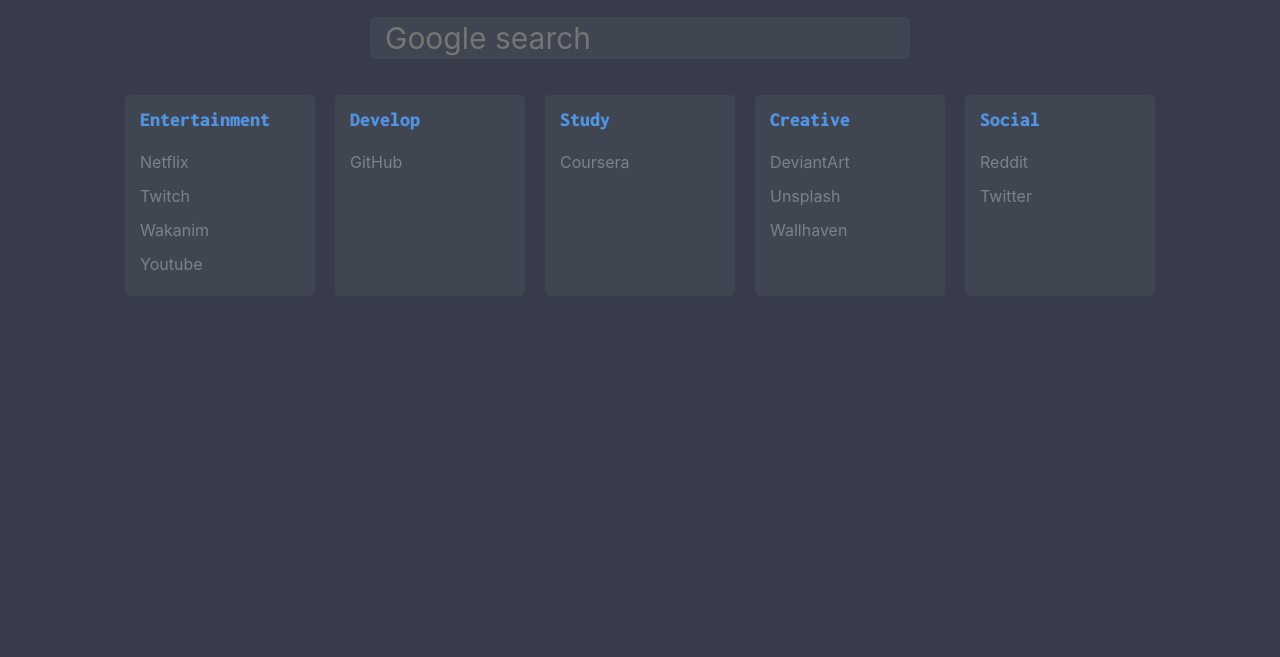
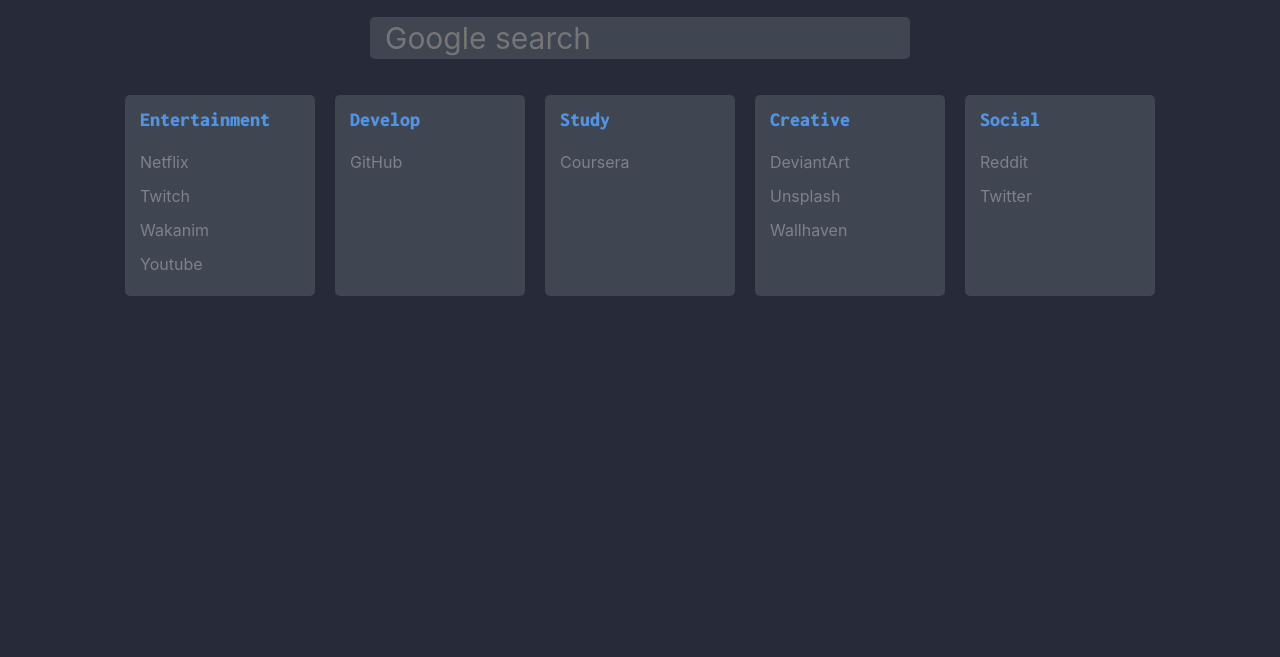
Before and after one commit to dkatargin/startpage, a plain HTML site: page index.html in a window 1280 px wide. Shown: the part 143-800 px from the top of the page. Drawn offline with nearby package versions, Linux system fonts and the light colour scheme; a web font is replaced by a local one.

Commit message:
NOISSUE: change background

```diff
--- a/style.css
+++ b/style.css
@@ -1,5 +1,5 @@
 body {
-	background-color: #383c4a;
+	background-color: #272b39;
 	color: #5294e2;
 }
 
```
